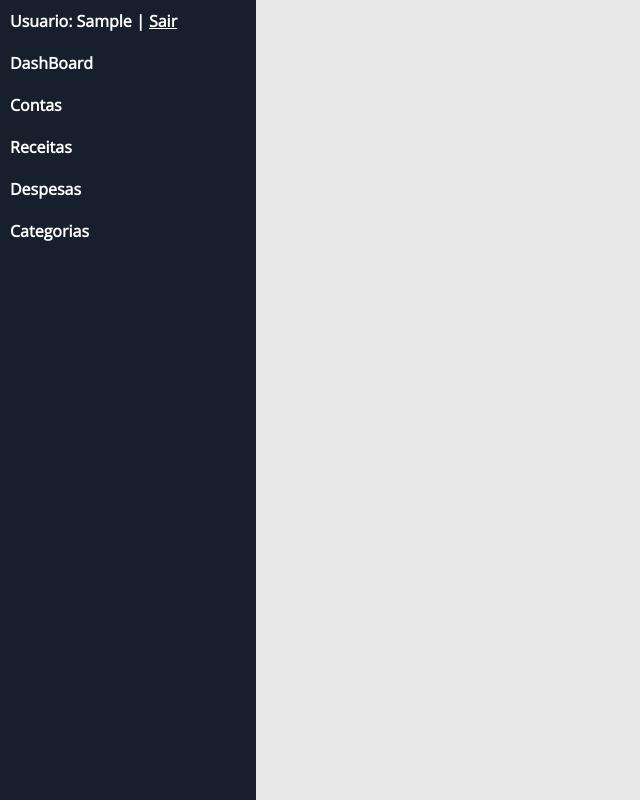
After one commit to WeslleySimoes/AppFinancas, a PHP site: the page made by app/view/template/header.php in a window 1280 px wide. The commit adds this page. Shown: the whole page, without its empty margins (0-640 px from the left). Run offline with PHP 8.4, Linux system fonts and the light colour scheme; the template is opened without the code that fills it: most values are stand-ins (such as "Sample title", 1, 10 or a date in 2020).

Commit message:
Update Geral

```diff
--- a/app/baseSQL.txt
+++ b/app/baseSQL.txt
@@ -24,7 +24,6 @@ Categoria
 id
 Nome
 tipo (receita ou despesa)
-icon
 id_usuario
 status
 
--- a/app/config/db.ini
+++ b/app/config/db.ini
@@ -1,7 +1,7 @@
 [conexaoDb]
 host = 127.0.0.1
 port = 80
-name = appFinancas
-user = weslley
-pass = 123
+name = livrocap5
+user = root
+pass =
 type = mysql
--- a/app/controller/Categorias.php
+++ b/app/controller/Categorias.php
@@ -8,7 +8,10 @@
         {
             if(!Usuario::logado()){header('location: ./');exit;}
 
-            $this->view(['categorias'],[
+            $this->view([
+                'template/header',
+                'template/footer'
+            ],[
                 'usuario_logado' => Usuario::get('nome')
             ]);
         }
--- a/app/controller/Home.php
+++ b/app/controller/Home.php
@@ -8,7 +8,11 @@
         {
             if(!Usuario::logado()){header('location: ./');exit;}
 
-            $this->view(['home'],[
+            $this->view([
+                'template/header',
+                'home',
+                'template/footer'
+            ],[
                 'usuario_logado' => Usuario::get('nome')
             ]);
         }
--- /dev/null
+++ b/app/view/template/footer.php
@@ -0,0 +1,4 @@
+        </div>
+    </div>
+</body>
+</html>
--- /dev/null
+++ b/app/view/template/header.php
@@ -0,0 +1,26 @@
+<!DOCTYPE html>
+<html lang="pt-br">
+<head>
+    <meta charset="UTF-8">
+    <meta http-equiv="X-UA-Compatible" content="IE=edge">
+    <meta name="viewport" content="width=device-width, initial-scale=1.0">
+    <link href='https://fonts.googleapis.com/css?family=Open+Sans' rel='stylesheet' type='text/css'>
+    <link rel="stylesheet" type="text/css" href="assets/css/style.css">
+    <link rel="stylesheet" type="text/css" href="assets/css/dashboard.css">
+    <link rel="stylesheet" href="https://cdnjs.cloudflare.com/ajax/libs/font-awesome/6.0.0-beta2/css/all.min.css">
+
+    <title>Categorias</title>
+</head>
+<body>
+    <div id="menu">
+        <h4 id="logo-sistema">Usuario: <?= $usuario_logado ?> | <a href="./?c=deslogar" style="color: white;">Sair</a></h4>
+        <ul>
+            <li><a href="./?c=home">DashBoard</a></li>
+            <li><a href="#">Contas</a></li>
+            <li><a href="#">Receitas</a></li>
+            <li><a href="#">Despesas</a></li>
+            <li><a href="./?c=categorias">Categorias</a></li>
+        </ul>
+    </div>
+    <div id="conteudo">
+        <div class="exemplo">
--- /dev/null
+++ b/assets/css/dashboard.css
@@ -0,0 +1,48 @@
+#financeiro
+{
+	/*border: 1px solid black;*/
+	overflow: auto;
+}
+
+.item-finan{
+	/*border: 1px solid black;*/
+/*	display: inline-block;*/
+	float: left;
+	width: 23%;
+	/*height: 80px;*/
+	margin: 1%;
+	padding: 20px;
+	background-color: white ;/*#A59132;*/
+	color: #1C4E80;
+	/*border-radius: 25px;*/
+}
+
+#graficos{
+	clear: both;
+	overflow: auto;
+	/*border: 1px solid black;*/
+	width: 100%;
+	/*background-color: lightcyan;*/
+}
+
+.graf
+{
+	/*border: 1px solid black;*/
+	float: left;
+	/*padding: 20px;*/
+}
+
+.g1,.g2{
+	background-color: white;
+	width: 48%;
+	height: 250px !important;
+	overflow:visible;
+	height:100px;
+	margin: 1%;
+}
+.g3{
+	width: 98%;
+	background-color: white;
+	height: 55vh;
+	margin: 1%;
+}
--- a/assets/css/style.css
+++ b/assets/css/style.css
@@ -0,0 +1,84 @@
+/*@import url('https://fonts.googleapis.com/css2?family=Open+Sans&display=swap');*/
+
+*{
+    padding: 0px;
+    margin: 0px;
+    font-family: 'Open Sans', sans-serif;
+    box-sizing: border-box;
+}
+
+
+
+#menu,#conteudo{
+    /*border: 1px solid black;*/
+    height:  100vh;
+    float: left;
+}
+#menu{
+    background-color:#181F2C ; /*#1C4E80; #30362F*/
+    width: 20%;
+}
+#conteudo{
+    background-color: #E8E8E8; /*#F1F1F1;*/
+    width: 80%;
+    padding: 10px;
+    overflow: auto;
+
+}
+
+
+ul li{
+    display: block;
+    /*border: 1px solid black;*/
+}
+
+ul li a{
+    display: inline-block;
+    width: 100%;
+    padding: 10px;
+    text-align: left;
+    /*border: 1px solid black;*/
+    text-decoration: none;
+    color: white; /* #FFFBDB*/
+    font-weight: bold;
+}
+
+ul li a:hover{
+    display: inline-block;
+    width: 100%;
+    padding: 10px;
+    text-align: left;
+    /*border: 1px solid white;*/
+    background-color: #232D3F;
+}
+
+#foto-perfil
+{
+    width: 120px;
+    height: 120px;
+    border-radius: 50%;
+    margin: 15px auto 0 auto;
+    background-color: white;
+    text-align: center;
+}
+
+#cont{
+    width: 100%;
+    /*border: 1px solid black;*/
+}
+#nomeUsuario{
+    text-align: center;
+    /*border: 1px solid black;*/
+    padding: 0px;
+}
+.exemplo{
+   /* border: 1px solid black;*/
+    height: 100%;
+}
+
+#logo-sistema{
+    color: white;
+    /*border: 1px solid white;*/
+    padding: 10px;
+
+}
```
Also changed, not shown: app/view/home.php (+83 -17 lines), app/view/categoria/inserir.php (added).
